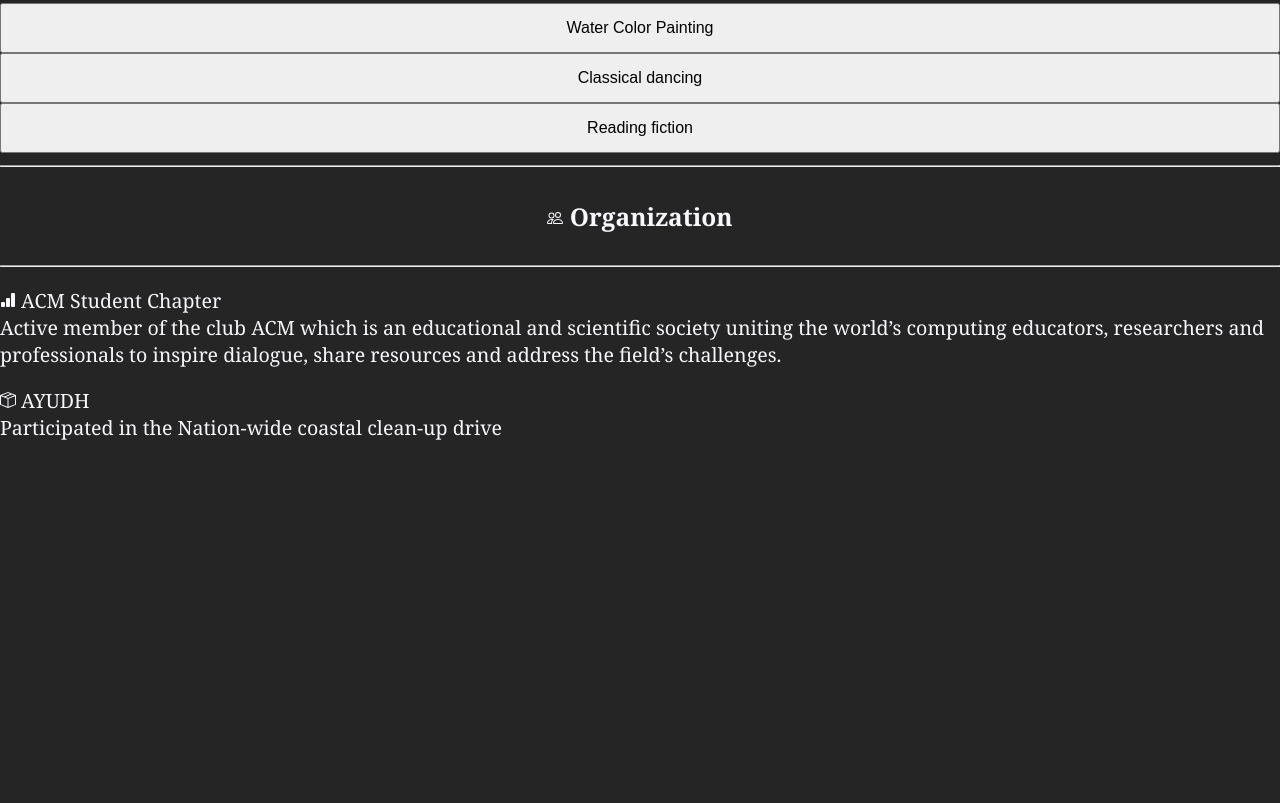
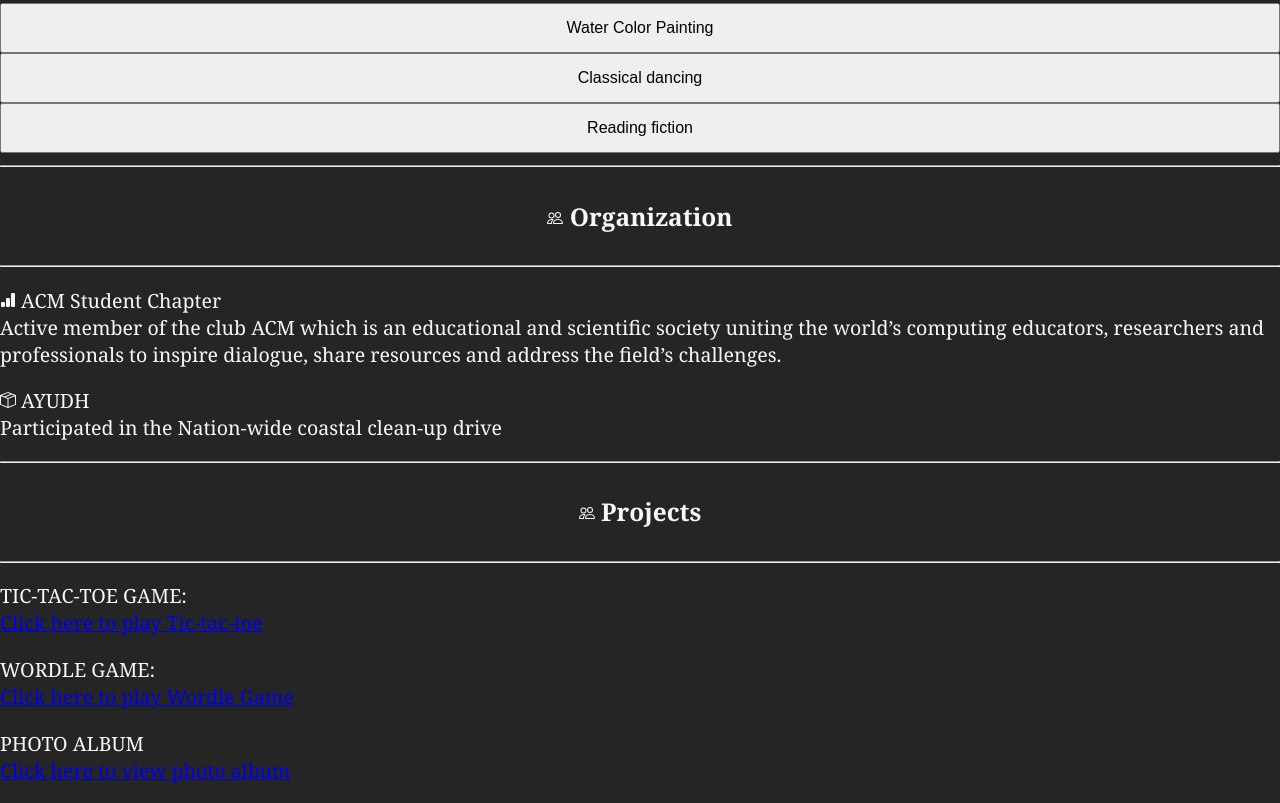
Before and after one commit to devikasmenon/devikasmenon.github.io, a plain HTML site: page index.html in a window 1280 px wide. Shown: the part 1349-2152 px from the top of the page. Before the commit the page ends 1810 px from the top, so only its background shows below. Drawn offline with Linux system fonts and the light colour scheme.

Commit message:
Update index.html

```diff
--- a/index.html
+++ b/index.html
@@ -99,5 +99,32 @@ Chelembra, India<br>
       </svg>  AYUDH<br>
     Participated in the Nation-wide coastal clean-up drive
 </p>
+<hr>
+<h4 class="name" style="color:rgb(247, 247, 252);">
+    <svg xmlns="http://www.w3.org/2000/svg" width="16" height="16" fill="currentColor" class="bi bi-people" viewBox="0 0 16 16">
+        <path d="M15 14s1 0 1-1-1-4-5-4-5 3-5 4 1 1 1 1h8Zm-7.978-1A.261.261 0 0 1 7 12.996c.001-.264.167-1.03.76-1.72C8.312 10.629 9.282 10 11 10c1.717 0 2.687.63 3.24 1.276.593.69.758 1.457.76 1.72l-.008.002a.274.274 0 0 1-.014.002H7.022ZM11 7a2 2 0 1 0 0-4 2 2 0 0 0 0 4Zm3-2a3 3 0 1 1-6 0 3 3 0 0 1 6 0ZM6.936 9.28a5.88 5.88 0 0 0-1.23-.247A7.35 7.35 0 0 0 5 9c-4 0-5 3-5 4 0 .667.333 1 1 1h4.216A2.238 2.238 0 0 1 5 13c0-1.01.377-2.042 1.09-2.904.243-.294.526-.569.846-.816ZM4.92 10A5.493 5.493 0 0 0 4 13H1c0-.26.164-1.03.76-1.724.545-.636 1.492-1.256 3.16-1.275ZM1.5 5.5a3 3 0 1 1 6 0 3 3 0 0 1-6 0Zm3-2a2 2 0 1 0 0 4 2 2 0 0 0 0-4Z"/>
+      </svg>
+    Projects
+</h4>
+<hr>
+<p class="para" style="color:rgb(247, 247, 252);">
+
+
+</p>
+<p class="para" style="color:rgb(247, 247, 252);">
+    TIC-TAC-TOE GAME:
+    <br>
+    <a href="tictactoe2.html">Click here to play Tic-tac-toe</a>
+</p>
+<p class="para" style="color:rgb(247, 247, 252);">
+    WORDLE GAME:
+    <br>
+    <a href="wordle3.html">Click here to play Wordle Game</a>
+</p>
+<p class="para" style="color:rgb(247, 247, 252);">
+    PHOTO ALBUM
+    <br>
+    <a href="photoalbum2.html">Click here to view photo album</a>
+</p>
 </body>
 </html>
```
